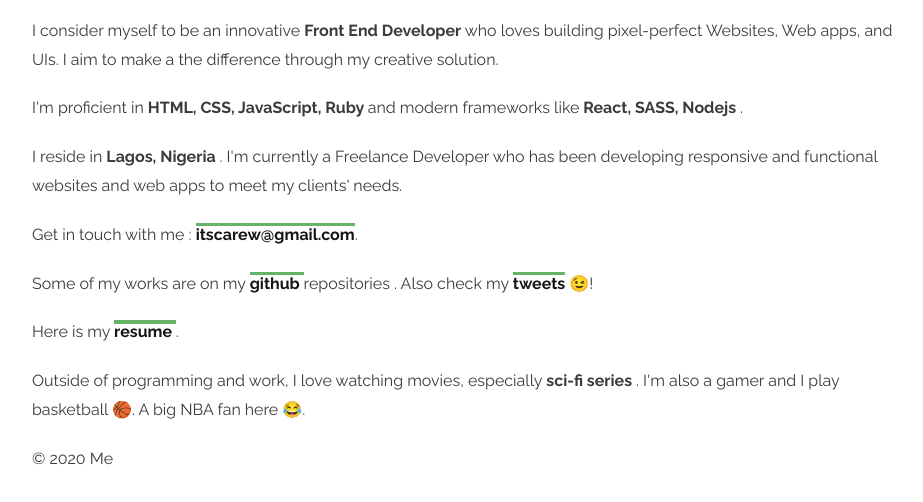
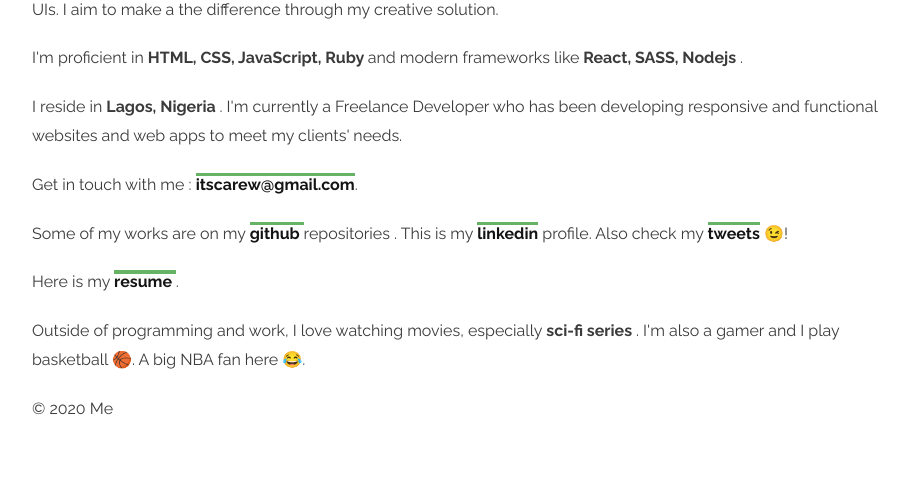
Before and after one commit to itscarew/my-portfolio, a Gatsby site: page / in a window 1280 px wide. Shown: the part 192-694 px from the top of the page, without its empty margins (173-1096 px from the left). Built offline with nearby package versions, Linux system fonts and the light colour scheme; Gatsby itself is replaced by a stand-in of ours; a web font is replaced by a local one.

Commit message:
extra tweaks

```diff
--- a/src/components/layout.scss
+++ b/src/components/layout.scss
@@ -58,7 +58,7 @@ button {
   &-children {
     position: relative;
     width: 100%;
-    padding: 6rem;
+    padding: 1rem 6rem;
 
     @media screen and (min-width: 0px) and (max-width: 767px) {
       padding: 3rem 1rem;
--- a/src/pages/index.js
+++ b/src/pages/index.js
@@ -44,7 +44,14 @@ const Index = () => {
           >
             github{" "}
           </a>{" "}
-          repositories . Also check my{" "}
+          repositories . This is my{" "}
+          <a
+            href="https://www.linkedin.com/in/olaonipekun-carew/"
+            target="/_blank"
+          >
+            linkedin
+          </a>{" "}
+          profile. Also check my{" "}
           <a href="https://twitter.com/itscarew" target="/_blank">
             tweets
           </a>{" "}
```
